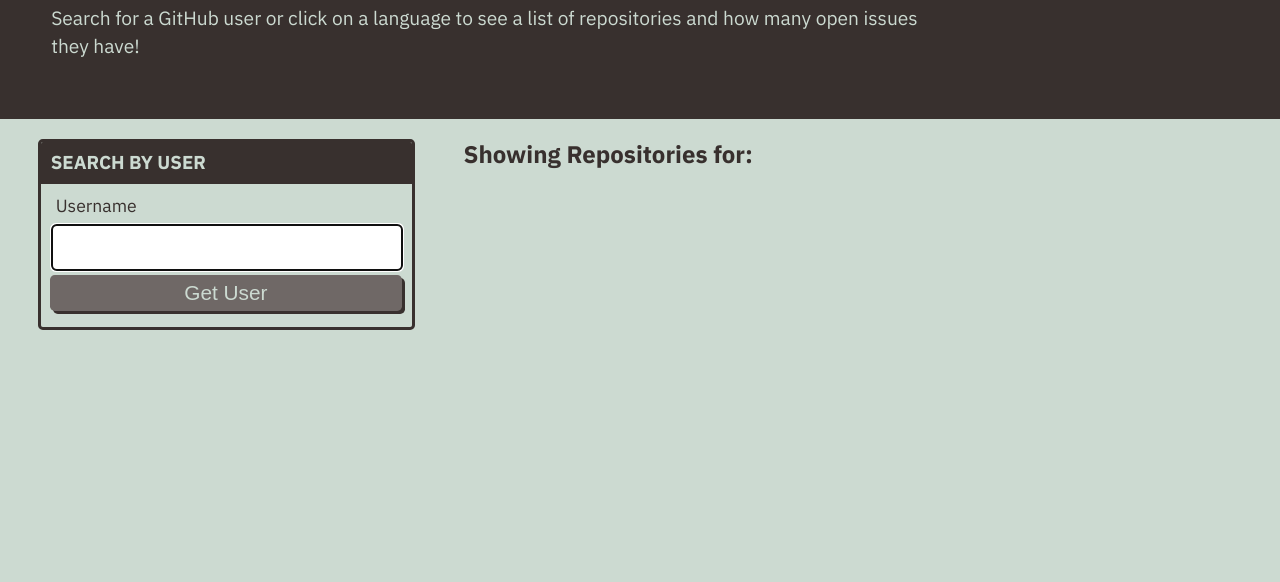
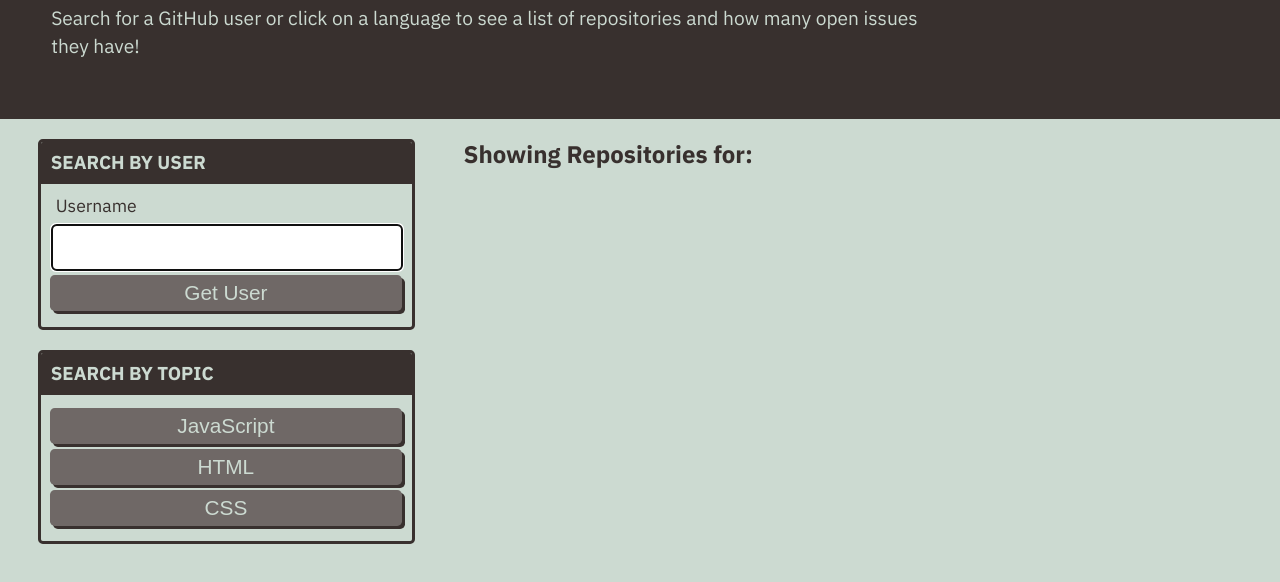
Before and after one commit to itsrheine/git-it-done, a plain HTML site: page index.html in a window 1280 px wide. Shown: the part 114-696 px from the top of the page. Drawn offline with Linux system fonts and the light colour scheme.

Commit message:
add buttons

```diff
--- a/index.html
+++ b/index.html
@@ -35,6 +35,17 @@
       <h2 class="subtitle">Showing Repositories for: <span id="repo-search-term"></span></h2>
       <div id="repos-container" class="list-group"></div>
     </div>
+
+    <div class="col-12 col-md-4">
+      <div class="card">
+        <h3 class="card-header text-uppercase">Search By Topic</h3>
+        <div class="card-body" id="language-buttons">
+          <button class="btn" data="data-language">JavaScript</button>
+          <button class="btn" data="data-language">HTML</button>
+          <button class="btn" data="data-language">CSS</button>
+        </div>
+      </div>
+    </div>
   </main>
 
   <!-- add script at the bottom of the body -->
```
